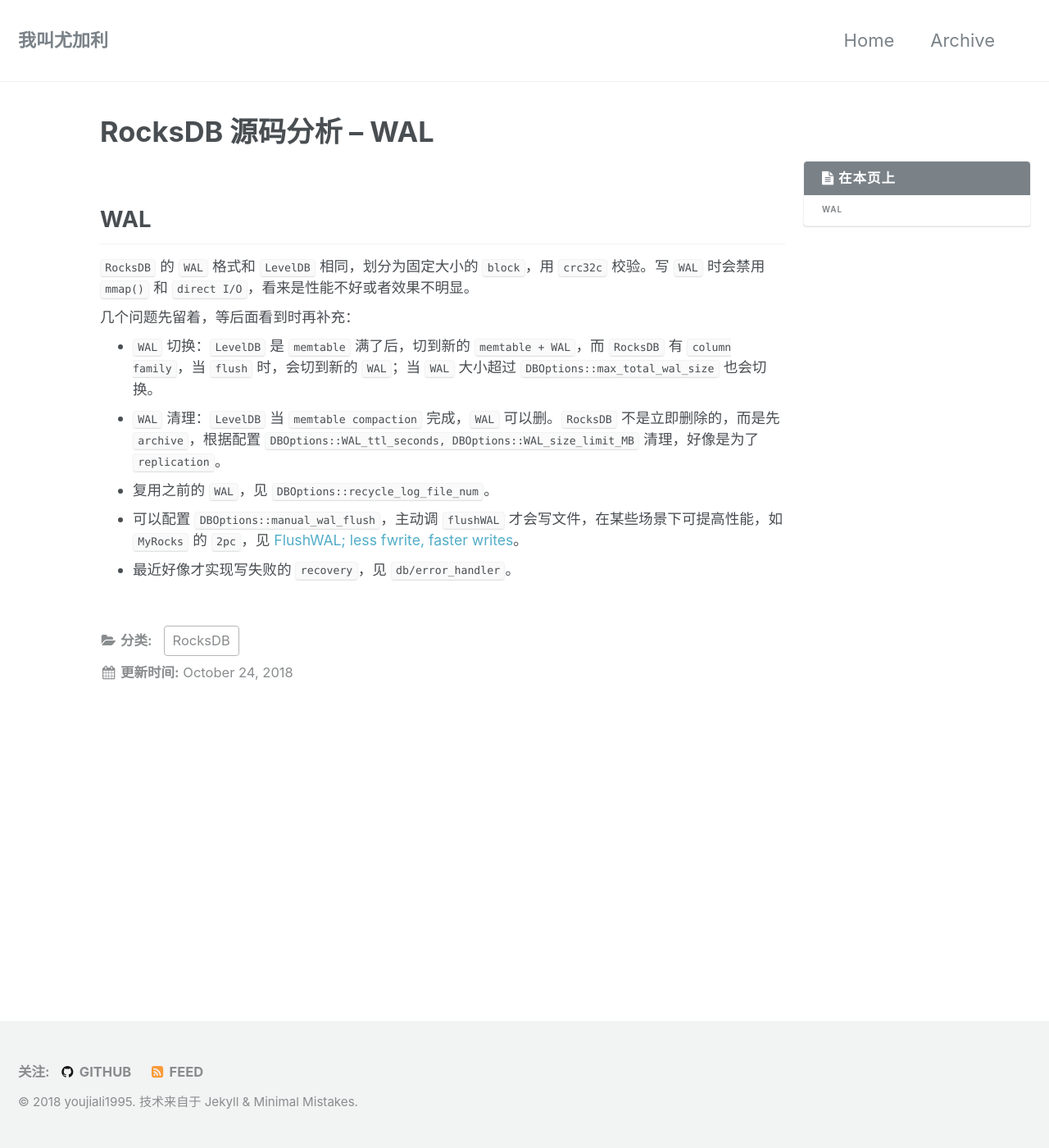
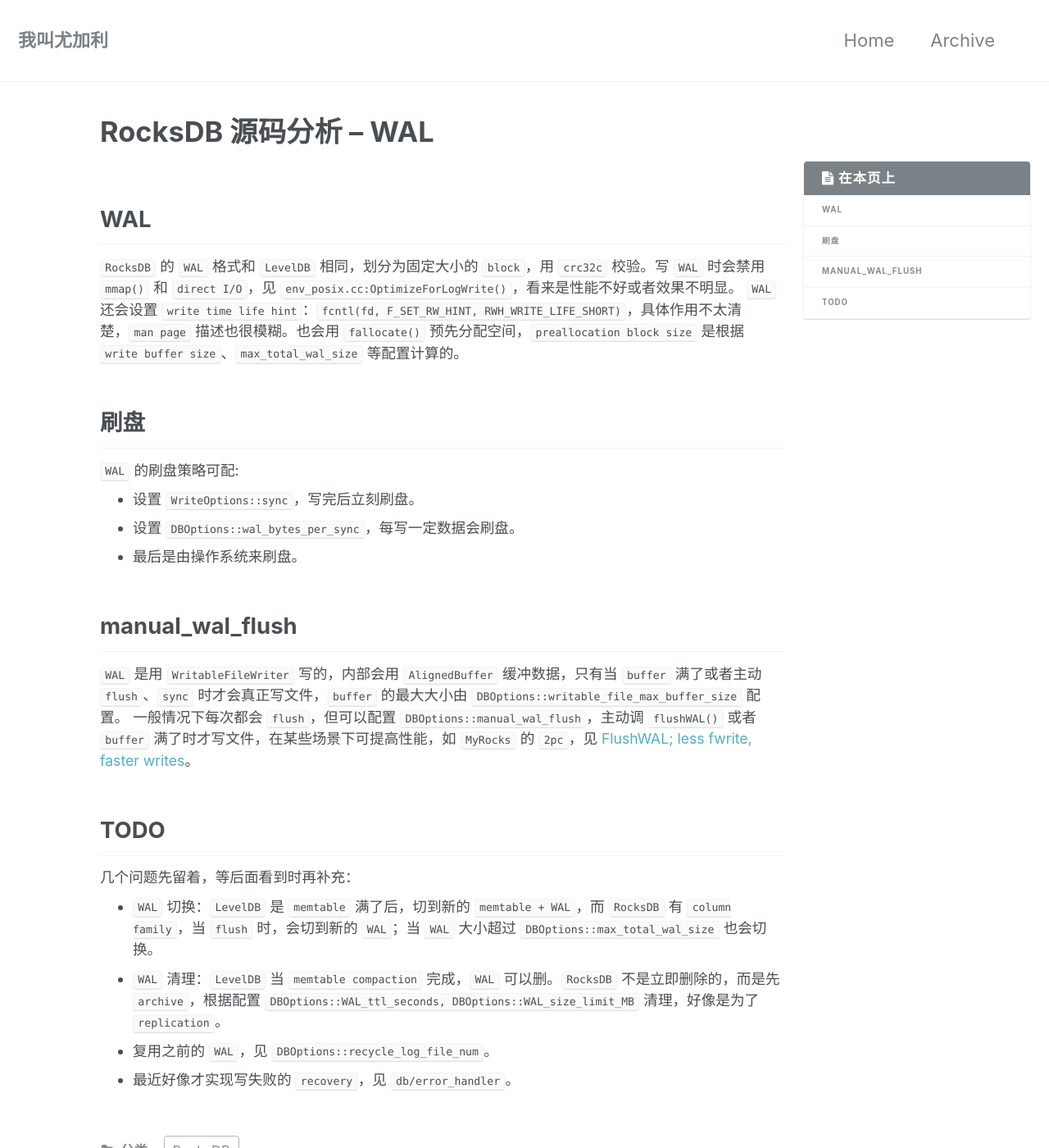
Before and after one commit to youjiali1995/youjiali1995.github.io, a Jekyll site: the page built from _posts/Storage/RocksDB/2018-10-24-wal.md, in a window 1280 px wide and 1400 px high. Shown: the whole window at 82% size. Built offline with Jekyll 4.4.1, drawn with Linux system fonts in a browser that asks for light colours.

Commit message:
Modify RocksDB/2018-10-24-wal.md

```diff
--- a/_posts/Storage/RocksDB/2018-10-24-wal.md
+++ b/_posts/Storage/RocksDB/2018-10-24-wal.md
@@ -8,11 +8,22 @@
 {% include toc %}
 
 ## WAL
-`RocksDB` 的 `WAL` 格式和 `LevelDB` 相同，划分为固定大小的 `block`，用 `crc32c` 校验。写 `WAL` 时会禁用 `mmap()` 和 `direct I/O`，看来是性能不好或者效果不明显。
+`RocksDB` 的 `WAL` 格式和 `LevelDB` 相同，划分为固定大小的 `block`，用 `crc32c` 校验。写 `WAL` 时会禁用 `mmap()` 和 `direct I/O`，见 `env_posix.cc:OptimizeForLogWrite()`，看来是性能不好或者效果不明显。
+`WAL` 还会设置 `write time life hint`：`fcntl(fd, F_SET_RW_HINT, RWH_WRITE_LIFE_SHORT)`，具体作用不太清楚，`man page` 描述也很模糊。也会用 `fallocate()` 预先分配空间，`preallocation block size` 是根据 `write buffer size`、`max_total_wal_size` 等配置计算的。
 
+## 刷盘
+`WAL` 的刷盘策略可配:
+* 设置 `WriteOptions::sync`，写完后立刻刷盘。
+* 设置 `DBOptions::wal_bytes_per_sync`，每写一定数据会刷盘。
+* 最后是由操作系统来刷盘。
+
+## manual_wal_flush
+`WAL` 是用 `WritableFileWriter` 写的，内部会用 `AlignedBuffer` 缓冲数据，只有当 `buffer` 满了或者主动 `flush`、`sync` 时才会真正写文件，`buffer` 的最大大小由 `DBOptions::writable_file_max_buffer_size` 配置。
+一般情况下每次都会 `flush`，但可以配置 `DBOptions::manual_wal_flush`，主动调 `flushWAL()` 或者 `buffer` 满了时才写文件，在某些场景下可提高性能，如 `MyRocks` 的 `2pc`，见 [FlushWAL; less fwrite, faster writes](https://rocksdb.org/blog/2017/08/25/flushwal.html)。
+
+## TODO
 几个问题先留着，等后面看到时再补充：
 * `WAL` 切换：`LevelDB` 是 `memtable` 满了后，切到新的 `memtable + WAL`，而 `RocksDB` 有 `column family`，当 `flush` 时，会切到新的 `WAL`；当 `WAL` 大小超过 `DBOptions::max_total_wal_size` 也会切换。
 * `WAL` 清理：`LevelDB` 当 `memtable compaction` 完成，`WAL` 可以删。`RocksDB` 不是立即删除的，而是先 `archive`，根据配置 `DBOptions::WAL_ttl_seconds, DBOptions::WAL_size_limit_MB` 清理，好像是为了 `replication`。
 * 复用之前的 `WAL`，见 `DBOptions::recycle_log_file_num`。
-* 可以配置 `DBOptions::manual_wal_flush`，主动调 `flushWAL` 才会写文件，在某些场景下可提高性能，如 `MyRocks` 的 `2pc`，见 [FlushWAL; less fwrite, faster writes](https://rocksdb.org/blog/2017/08/25/flushwal.html)。
 * 最近好像才实现写失败的 `recovery`，见 `db/error_handler`。
```
